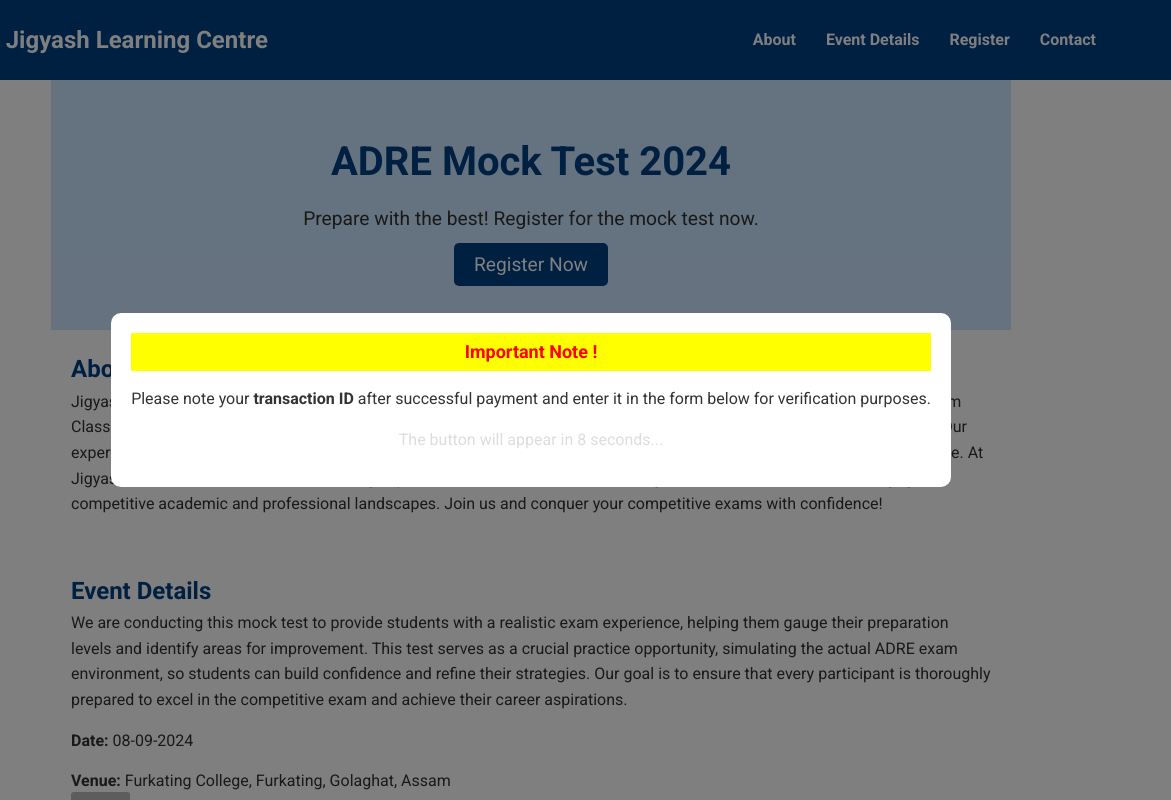
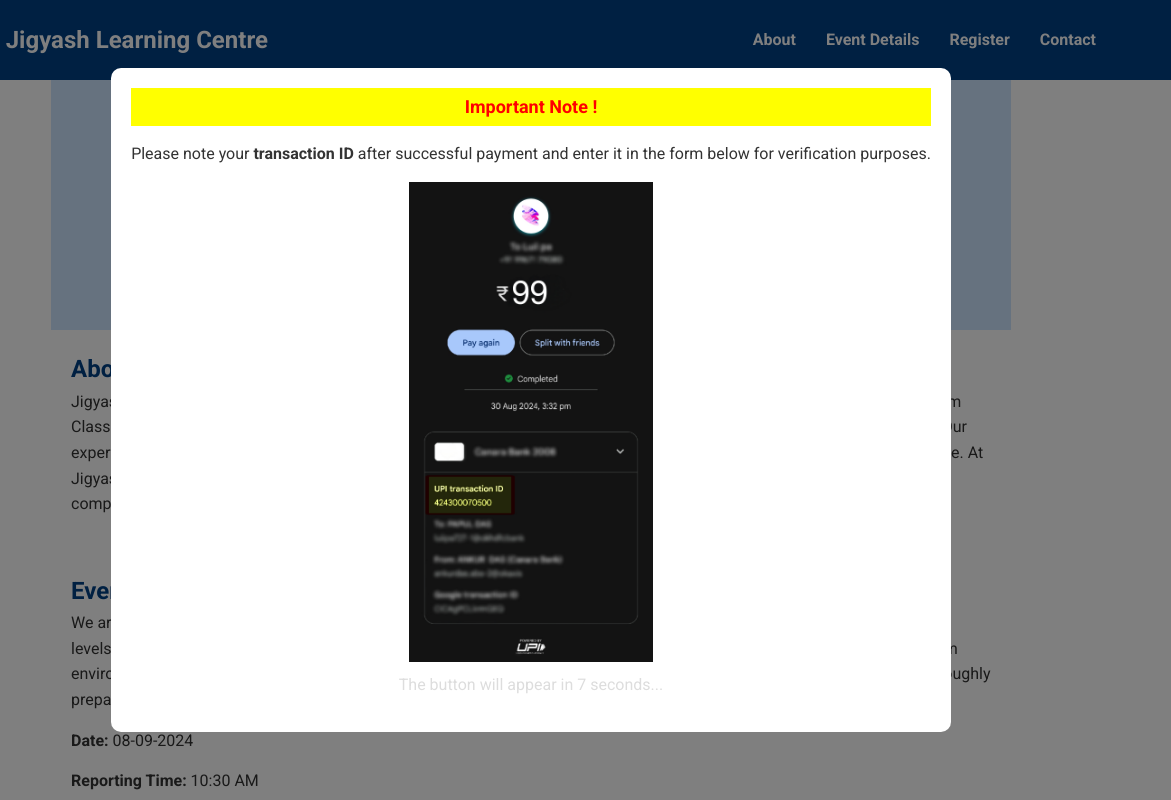
Before and after one commit to Ankur6580/Jigyash-Learning-Centre, a plain HTML site: page index.html in a window 1280 px wide. Shown: the top 800 px of the page, 109-1280 px from the left. Drawn offline with Linux system fonts and the light colour scheme.

Commit message:
Updated Time and added a sample upi txn screenshot

```diff
--- a/index.html
+++ b/index.html
@@ -69,10 +69,12 @@
         goal is to ensure that every participant is thoroughly prepared to excel in the competitive exam and achieve
         their career aspirations.</p>
       <p><strong>Date:</strong> 08-09-2024 </p>
+      <p><strong>Reporting Time:</strong> 10:30 AM </p>
+      <p><strong>Examination Time:</strong> 11:00 AM </p>
       <p><strong>Venue:</strong> Furkating College, Furkating, Golaghat, Assam <br><a
           style="background-color: #bbb; color: #666; padding: 5px;border-radius: 3px; text-decoration: none;"
           href="#locate">Locate</a></p>
-      <p><strong>Fee:</strong> ₹99 (Ninety Nine Rupees only)</p>
+      <p><strong>Fee:</strong> ₹ 99 (Ninety Nine Rupees only)</p>
       <p><strong>Syllabus & Pattern:</strong> As per APSC guidelines.</p>
       <!-- Payment details -->
       <div class="payment-info" id="payment-details">
@@ -85,6 +87,7 @@
           <div class="popup-content">
             <p id="alert-note">Important Note ! </p>
             <p>Please note your <strong>transaction ID</strong> after successful payment and enter it in the form below for verification purposes.</p>
+            <img id="sample-img" src="./assets/sample.jpg" alt="sample">
             <p id="countdown">The button will appear in <span id="timer">10</span> seconds...</p>
             <button id="close-payment-popup" style="display: none;">Got It!</button>
           </div>
--- a/style.css
+++ b/style.css
@@ -289,6 +289,12 @@
   font-size: large;
 }
 
+#sample-img{
+  display: block;
+  max-height: 60vh;
+  margin: 10px auto;
+}
+
 #close-payment-popup{
   background-color: red;
   color: white;
```
Also changed, not shown: assets/sample.jpg (added).
